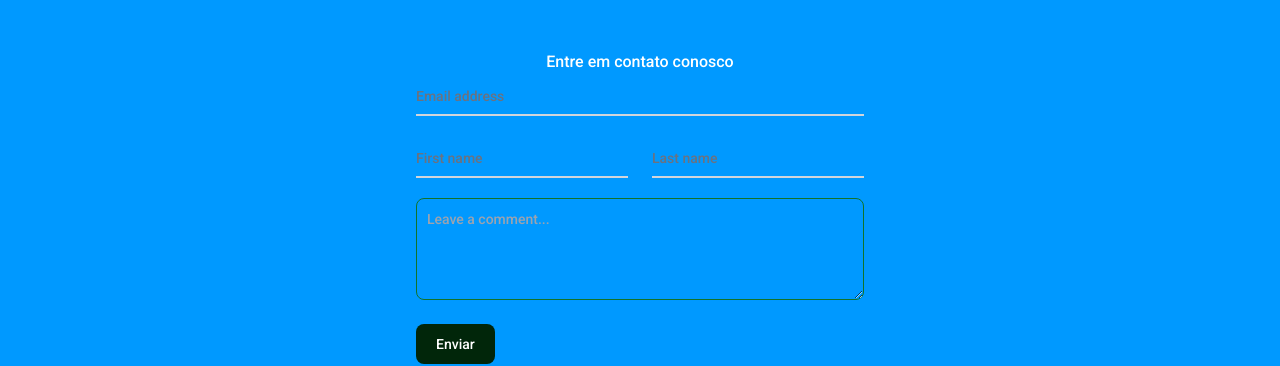
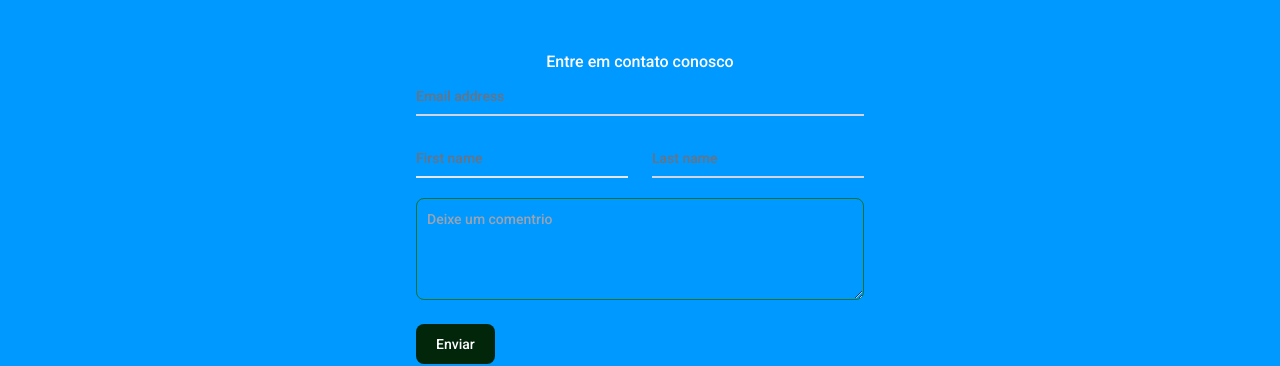
Before and after one commit to felipe-script/website, a Nuxt app: page / in a window 1280 px wide. Shown: the part 3140-3506 px from the top of the page. Built offline with nearby package versions, Linux system fonts and the light colour scheme.

Commit message:
update form

```diff
--- a/components/Contact.vue
+++ b/components/Contact.vue
@@ -4,33 +4,33 @@
   <form class="max-w-md mx-auto">
     <div class="relative z-0 w-full mb-5 group">
       <input type="email" name="floating_email" id="floating_email"
-        class="block py-2.5 px-0 w-full text-sm text-gray-900 bg-transparent border-0 border-b-2 border-gray-300 appearance-none dark:text-white dark:border-gray-600 dark:focus:border-blue-500 focus:outline-none focus:ring-0 focus:border-blue-600 peer"
+        class="block py-2.5 px-0 w-full text-sm text-gray-900 bg-transparent border-0 border-b-2 border-gray-300 appearance-none  focus:outline-none focus:ring-0 focus:border-greenl2  peer"
         placeholder=" " required />
       <label for="floating_email"
-        class="peer-focus:font-medium absolute text-sm text-gray-500 dark:text-gray-400 duration-300 transform -translate-y-6 scale-75 top-3 -z-10 origin-[0] peer-focus:start-0 rtl:peer-focus:translate-x-1/4 rtl:peer-focus:left-auto peer-focus:text-blue-600 peer-focus:dark:text-blue-500 peer-placeholder-shown:scale-100 peer-placeholder-shown:translate-y-0 peer-focus:scale-75 peer-focus:-translate-y-6">Email
+        class="peer-focus:font-medium absolute text-sm text-gray-500  duration-300 transform -translate-y-6 scale-75 top-3 -z-10 origin-[0] peer-focus:start-0 rtl:peer-focus:translate-x-1/4 rtl:peer-focus:left-auto peer-focus:text-greenl2  peer-placeholder-shown:scale-100 peer-placeholder-shown:translate-y-0 peer-focus:scale-75 peer-focus:-translate-y-6">Email
         address</label>
     </div>
 
     <div class="grid md:grid-cols-2 md:gap-6">
       <div class="relative z-0 w-full mb-5 group">
         <input type="text" name="floating_first_name" id="floating_first_name"
-          class="block py-2.5 px-0 w-full text-sm text-gray-900 bg-transparent border-0 border-b-2 border-gray-300 appearance-none dark:text-white dark:border-gray-600 dark:focus:border-blue-500 focus:outline-none focus:ring-0 focus:border-blue-600 peer"
+          class="block py-2.5 px-0 w-full text-sm text-gray-900 bg-transparent border-0 border-b-2 focus:border-greenl2 appearance-none focus:outline-none focus:ring-0 focus:border-bg-greenl2  peer"
           placeholder=" " required />
         <label for="floating_first_name"
-          class="peer-focus:font-medium absolute text-sm text-gray-500 dark:text-gray-400 duration-300 transform -translate-y-6 scale-75 top-3 -z-10 origin-[0] peer-focus:start-0 rtl:peer-focus:translate-x-1/4 peer-focus:text-blue-600 peer-focus:dark:text-blue-500 peer-placeholder-shown:scale-100 peer-placeholder-shown:translate-y-0 peer-focus:scale-75 peer-focus:-translate-y-6">First
+          class="peer-focus:font-medium absolute text-sm text-gray-500  duration-300 transform -translate-y-6 scale-75 top-3 -z-10 origin-[0] peer-focus:start-0 rtl:peer-focus:translate-x-1/4 peer-focus:text-greenl2 peer-placeholder-shown:scale-100 peer-placeholder-shown:translate-y-0 peer-focus:scale-75 peer-focus:-translate-y-6 ">First
           name</label>
       </div>
       <div class="relative z-0 w-full mb-5 group">
         <input type="text" name="floating_last_name" id="floating_last_name"
-          class="block py-2.5 px-0 w-full text-sm text-gray-900 bg-transparent border-0 border-b-2 border-gray-300 appearance-none dark:text-white dark:border-gray-600 dark:focus:border-blue-500 focus:outline-none focus:ring-0 focus:border-blue-600 peer"
+          class="block py-2.5 px-0 w-full text-sm text-gray-900 bg-transparent border-0 border-b-2 appearance-none border-gray-300 focus:outline-none focus:ring-0 focus:border-greenl2 peer"
           placeholder=" " required />
         <label for="floating_last_name"
-          class="peer-focus:font-medium absolute text-sm text-gray-500 dark:text-gray-400 duration-300 transform -translate-y-6 scale-75 top-3 -z-10 origin-[0] peer-focus:start-0 rtl:peer-focus:translate-x-1/4 peer-focus:text-blue-600 peer-focus:dark:text-blue-500 peer-placeholder-shown:scale-100 peer-placeholder-shown:translate-y-0 peer-focus:scale-75 peer-focus:-translate-y-6">Last
+          class="peer-focus:font-medium absolute text-sm text-gray-500  duration-300 transform -translate-y-6 scale-75 top-3 -z-10 origin-[0] peer-focus:start-0 rtl:peer-focus:translate-x-1/4 peer-focus:text-greenl2 peer-placeholder-shown:scale-100 peer-placeholder-shown:translate-y-0 peer-focus:scale-75 peer-focus:-translate-y-6">Last
           name</label>
       </div>
     </div>
     <div class="md:gap-6">
-      <textarea id="message" rows="4" class="block p-2.5 w-full text-sm text-gray-900 bg-transparent rounded-lg border border-greend2  focus:border-greenl2" placeholder="Leave a comment..."></textarea>
+      <textarea id="message" rows="4" class="block p-2.5 w-full text-sm text-gray-900 bg-transparent rounded-lg border border-greend2  focus:border-greenl2" placeholder="Deixe um comentrio"></textarea>
     </div>
     <button type="submit"
       class="mt-6 text-white bg-greend1 hover:bg-greenl2 focus:ring-4  font-medium rounded-lg text-sm w-full sm:w-auto px-5 py-2.5 text-center">Enviar</button>
```
